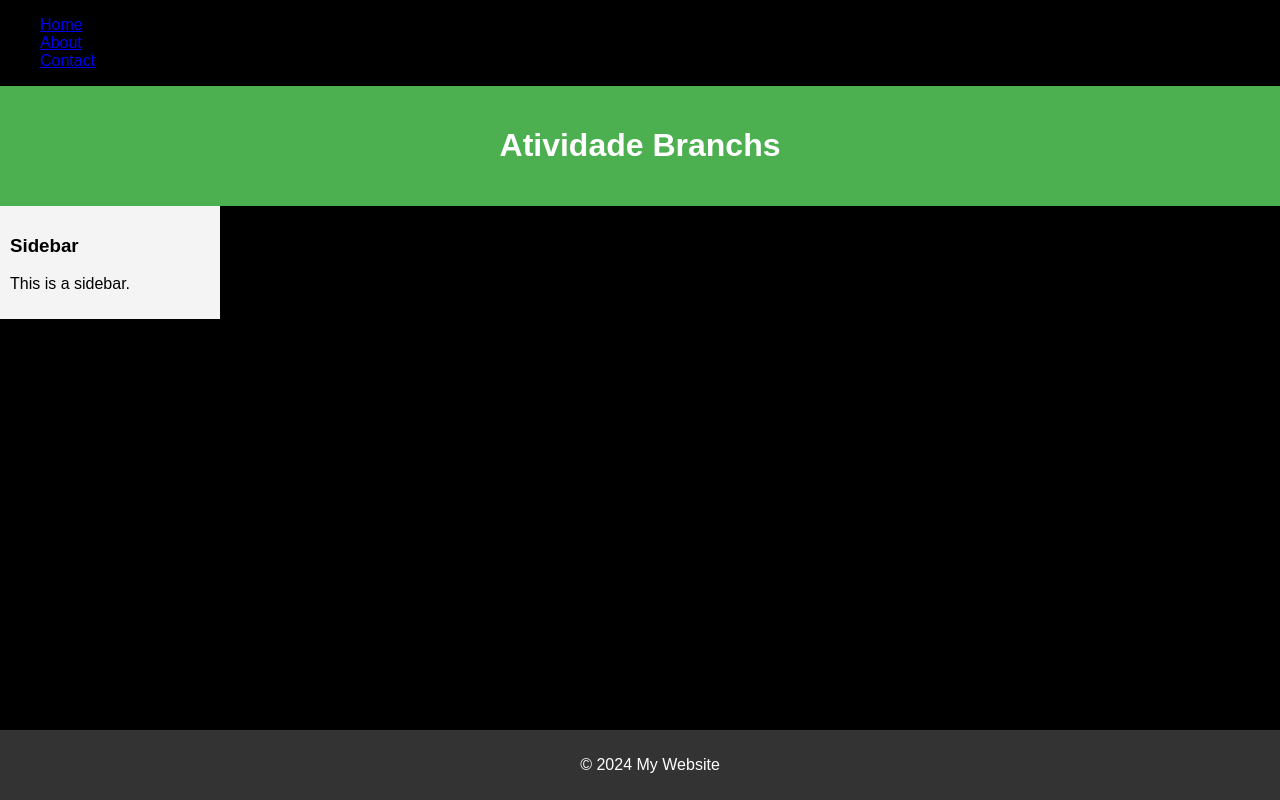
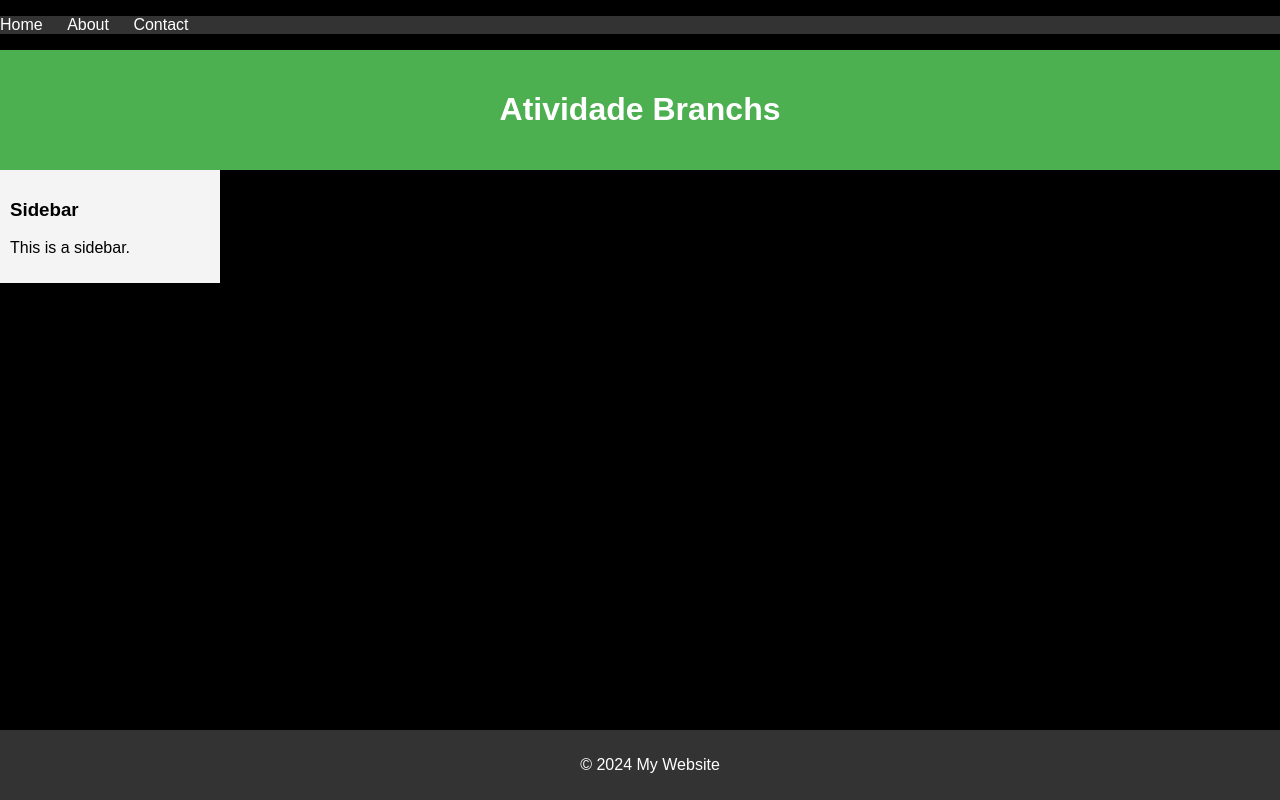
Before and after one commit to VitorGiacomini/atividade-branchs, a plain HTML site: page index.html in a window 1280 px wide. Drawn offline with Linux system fonts and the light colour scheme.

Commit message:
style navmenu

```diff
--- a/style.css
+++ b/style.css
@@ -28,3 +28,18 @@ aside {
     padding: 10px;
     margin-right: 20px;
 }
+nav ul {
+    list-style: none;
+    padding: 0;
+    background-color: #333;
+}
+
+nav ul li {
+    display: inline;
+    margin-right: 20px;
+}
+
+nav ul li a {
+    color: white;
+    text-decoration: none;
+}
```
